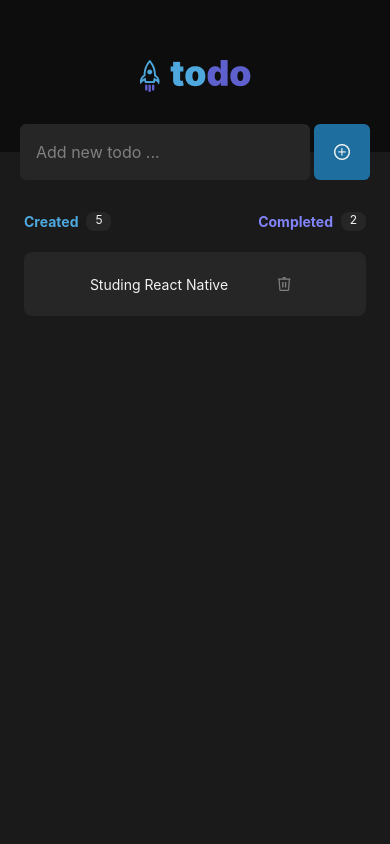
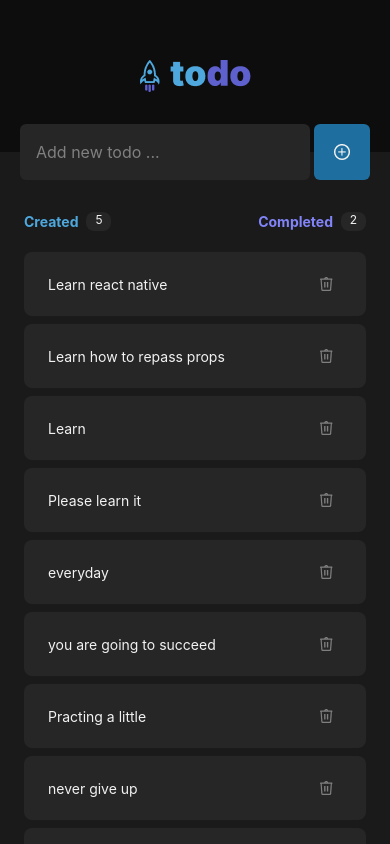
Before and after one commit to Ca-byte/todo-react-native, a React Native app: screen / in a window 390 px wide. Shown: the top 844 px of the page. Built offline with nearby package versions, Linux system fonts and the light colour scheme.

Commit message:
add flatlist and empty list style

```diff
--- a/src/components/TodoItem/styles.ts
+++ b/src/components/TodoItem/styles.ts
@@ -6,9 +6,11 @@ export const styles = StyleSheet.create({
 		height: 64,
 		flexDirection: 'row',
 		alignItems: 'center',
-		justifyContent: 'center',
+		justifyContent: 'space-between',
 		backgroundColor: '#262626',
 		borderRadius: 8,
+		marginBottom: 8,
+		paddingHorizontal: 24
 	},
 
 	trashButton: {
--- a/src/components/TodoList/index.tsx
+++ b/src/components/TodoList/index.tsx
@@ -1,23 +1,24 @@
-import { Image, Text, TextInput, TouchableOpacity, View} from "react-native";
+import { FlatList, Image, Text, TextInput, TouchableOpacity, View} from "react-native";
 import { useState } from "react";
 import { styles } from "./styles";
 
 import plusIMG from '../../assets/plus.png'
+import clipboardIMG from '../../assets/Clipboard.png'
 import { TodoItem } from "../TodoItem";
 
 
 export function TodoList() {
 	const [task, setTask] = useState('');
+	{/*const [ newTask, setNewTask] = useState<string[]>([])*/}
+	const todos = ['Learn react native', 'Learn how to repass props', 'Learn', 'Please learn it', 'everyday', 'you are going to succeed', 'Practing a little','never give up', 'It will pays off', 'we are almost there', 'booom']
 
 	function handleAddNewTask() {
 		if (!task)
-    return;
-		console.log(task)
     setTask('');
   }
 
-	function handleRemoveTodo(){
-		console.log('Delete!')
+	function handleRemoveTodo(activity: string){
+		console.log(`Are you sure to delete ${activity}!`)
 	}
 
 	return(
@@ -60,8 +61,28 @@ export function TodoList() {
 							</View>
 						</View>
 					</View>
-					{/*<View style={styles.divider}></View>*/}
-					<TodoItem todo="Studing React Native" onRemove={handleRemoveTodo}/>
+					<FlatList
+						data={todos}
+						keyExtractor={item => item}
+						renderItem={({item}) => (
+							<TodoItem
+							key={item}
+							todo={item}
+							onRemove={() =>handleRemoveTodo(item)}
+							/>
+							)}
+							showsHorizontalScrollIndicator={false}
+							ListEmptyComponent={()=> (
+						<>
+							<View style={styles.divider}></View>
+							<Image style={styles.EmptyListContent} source={clipboardIMG} />
+							<Text style={styles.listEmptyText}>
+								You don't have tasks registered yet
+								Create tasks and organize your to-do items
+							</Text>
+						</>
+					)}
+				/>
 			</View>
 		</>
 	)
--- a/src/components/TodoList/styles.ts
+++ b/src/components/TodoList/styles.ts
@@ -77,7 +77,7 @@ export const styles = StyleSheet.create({
 	},
 
   divider: {
-    width: '80%',
+    width: '100%',
     borderBottomWidth: 1,
     borderColor: '#ccc',
     marginVertical: 10,
@@ -99,5 +99,16 @@ export const styles = StyleSheet.create({
 
 	taskName: {
 		color : '#F2F2F2'
+	},
+	EmptyListContent: {
+		alignSelf: 'center',
+		marginTop: 48,
+		marginBottom: 16
+
+	},
+	listEmptyText: {
+		color:  '#F2F2F2',
+		fontSize: 14,
+		textAlign: 'center'
 	}
 })
```
